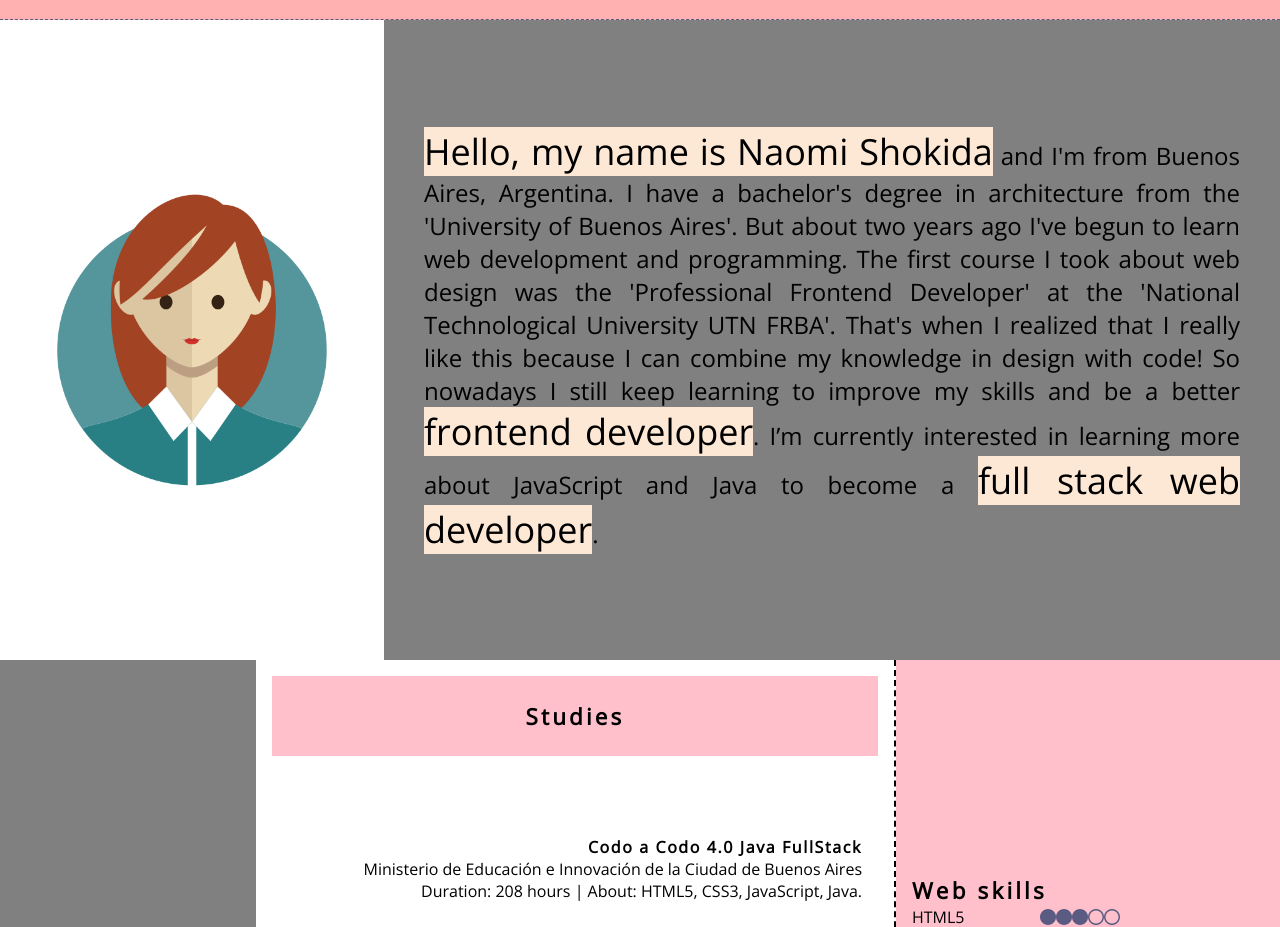
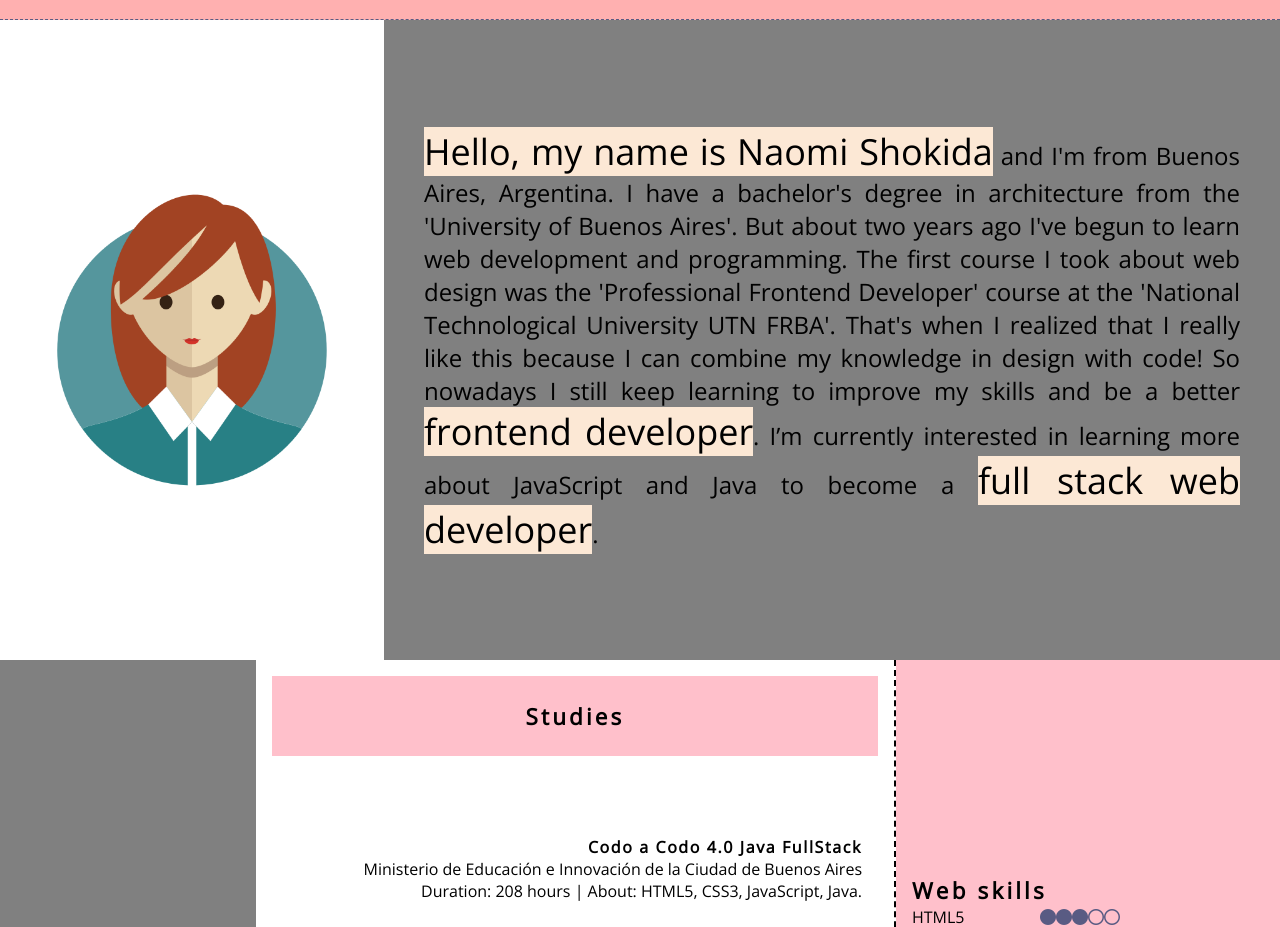
Before and after one commit to naomishokida/codoacodo, a plain HTML site: page portfolio.html in a window 1280 px wide. Shown: the part 900-1827 px from the top of the page. Drawn offline with nearby package versions, Linux system fonts and the light colour scheme; a web font is replaced by a local one.

Commit message:
Update portfolio.html

```diff
--- a/portfolio.html
+++ b/portfolio.html
@@ -41,7 +41,7 @@
 			</div>
 
 			<div class="aboutme_text">
-				<p><mark>Hello, my name is Naomi Shokida</mark> and I'm from Buenos Aires, Argentina. I have a bachelor's degree in architecture from the 'University of Buenos Aires'. But about two years ago I've begun to learn web development and programming.  The first course I took about web design was the 'Professional Frontend Developer' at the 'National Technological University UTN FRBA'. That's when I realized that I really like this because I can combine my knowledge in design with code! So nowadays I still keep learning to improve my skills and be a better <mark>frontend developer</mark>. I’m currently interested in learning more about JavaScript and Java to become a <mark>full stack web developer</mark>.</p>
+				<p><mark>Hello, my name is Naomi Shokida</mark> and I'm from Buenos Aires, Argentina. I have a bachelor's degree in architecture from the 'University of Buenos Aires'. But about two years ago I've begun to learn web development and programming.  The first course I took about web design was the 'Professional Frontend Developer' course at the 'National Technological University UTN FRBA'. That's when I realized that I really like this because I can combine my knowledge in design with code! So nowadays I still keep learning to improve my skills and be a better <mark>frontend developer</mark>. I’m currently interested in learning more about JavaScript and Java to become a <mark>full stack web developer</mark>.</p>
 			</div>
 		</section>
 
```
